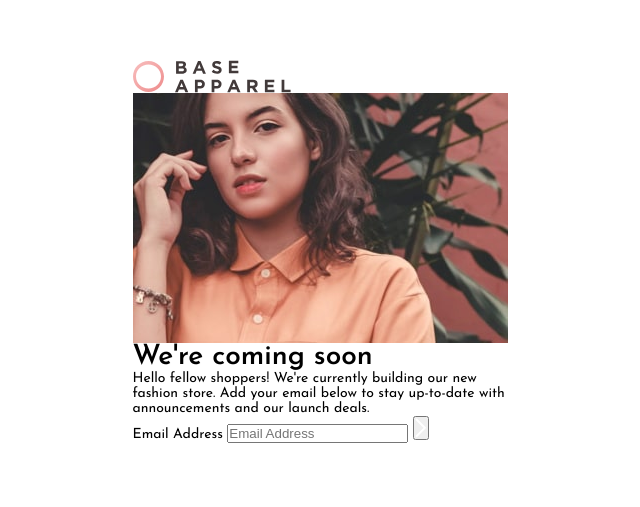
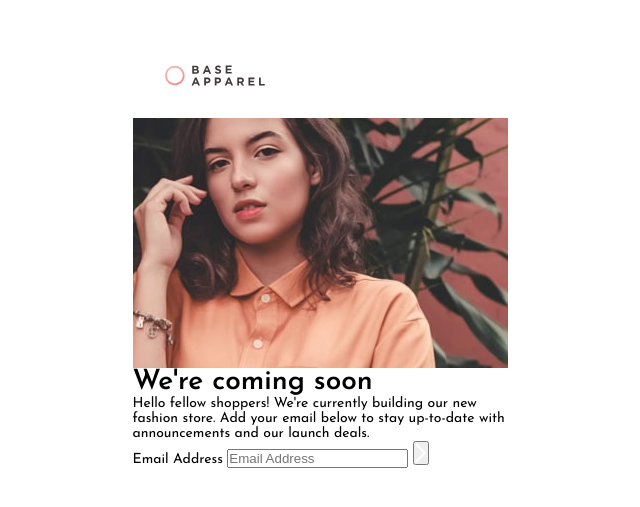
Before and after one commit to teempe/frontend-mentor-base-apparel-coming-soon, a plain HTML site: page index.html in a window 1280 px wide. Shown: the part 149-656 px from the top of the page, without its empty margins (320-960 px from the left). Drawn offline with Linux system fonts and the light colour scheme.

Commit message:
Style logo area.

```diff
--- a/style.css
+++ b/style.css
@@ -52,6 +52,11 @@ body {
 
 .main__logo-container {
     grid-area: logo;
+    padding: 3.1rem 0rem 3.2rem 3.2rem;
+}
+
+.main__logo {
+    width: 10rem;
 }
 
 .main__hero-container {
```
